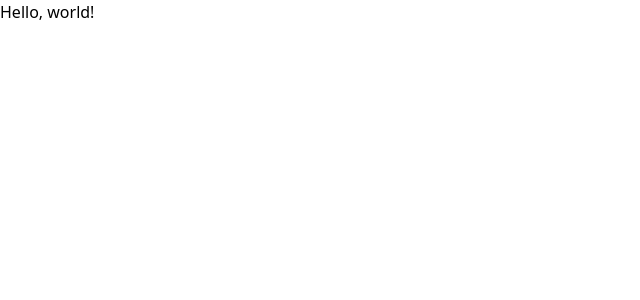
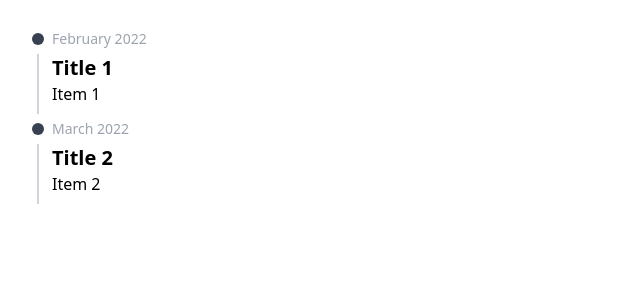
Before and after one commit to iTsygancov/rhtl, a React (Vite) app: page / in a window 1280 px wide. Shown: the top 300 px of the page, without its empty margins (0-640 px from the left). Built offline with nearby package versions, Linux system fonts and the light colour scheme.

Commit message:
feat: implement position left variant

```diff
--- a/package.json
+++ b/package.json
@@ -10,8 +10,11 @@
     "preview": "vite preview"
   },
   "dependencies": {
+    "class-variance-authority": "^0.7.0",
+    "clsx": "^2.1.0",
     "react": "^18.2.0",
-    "react-dom": "^18.2.0"
+    "react-dom": "^18.2.0",
+    "tailwind-merge": "^2.2.1"
   },
   "devDependencies": {
     "@trivago/prettier-plugin-sort-imports": "^4.3.0",
--- a/src/App.tsx
+++ b/src/App.tsx
@@ -1,5 +1,34 @@
+import {
+  Timeline,
+  TimelineContent,
+  TimelineDate,
+  TimelineHeader,
+  TimelineItem
+} from "@/components/ui/timeline";
+
 function App() {
-  return <h1>Hello, world!</h1>;
+  return (
+    <Timeline>
+      <TimelineItem>
+        <TimelineHeader>
+          <TimelineDate>February 2022</TimelineDate>
+        </TimelineHeader>
+        <TimelineContent>
+          <h3 className='text-xl font-bold'>Title 1</h3>
+          <div>Item 1</div>
+        </TimelineContent>
+      </TimelineItem>
+      <TimelineItem>
+        <TimelineHeader>
+          <TimelineDate>March 2022</TimelineDate>
+        </TimelineHeader>
+        <TimelineContent>
+          <h3 className='text-xl font-bold'>Title 2</h3>
+          <div>Item 2</div>
+        </TimelineContent>
+      </TimelineItem>
+    </Timeline>
+  );
 }
 
 export default App;
--- /dev/null
+++ b/src/components/ui/timeline.tsx
@@ -0,0 +1,238 @@
+import { cn } from "@/lib/utils";
+import { cva, type VariantProps } from "class-variance-authority";
+import * as React from "react";
+
+const timelineVariants = cva("flex flex-col gap-2 p-8", {
+  variants: {
+    position: {
+      alternate: "",
+      "alternate-reverse": "",
+      default: "",
+      "default-reverse": "",
+      left: "",
+      right: "text-right"
+    }
+  },
+  defaultVariants: {
+    position: "left"
+  }
+});
+
+type ActiveItemContextProps = {
+  isRefsInitialized: boolean;
+  refs: {
+    icon: React.RefObject<HTMLDivElement>;
+  };
+  setIsRefInitialized: React.Dispatch<React.SetStateAction<boolean>>;
+};
+
+const TimelineContext = React.createContext<ActiveItemContextProps>({
+  isRefsInitialized: false,
+  refs: {
+    icon: React.createRef<HTMLDivElement>()
+  },
+  setIsRefInitialized: () => {}
+});
+
+const TimelineContextProvider = ({
+  children
+}: {
+  children: React.ReactNode;
+}) => {
+  const [isRefsInitialized, setIsRefInitialized] = React.useState(false);
+  const iconRef = React.useRef<HTMLDivElement>(null);
+
+  return (
+    <TimelineContext.Provider
+      value={{
+        isRefsInitialized,
+        refs: {
+          icon: iconRef
+        },
+        setIsRefInitialized
+      }}
+    >
+      {children}
+    </TimelineContext.Provider>
+  );
+};
+
+export interface TimelineProps
+  extends React.HTMLAttributes<HTMLDivElement>,
+    VariantProps<typeof timelineVariants> {}
+
+const Timeline = React.forwardRef<HTMLDivElement, TimelineProps>(
+  ({ className, position, ...props }, ref) => (
+    <TimelineContextProvider>
+      <div
+        ref={ref}
+        className={cn(timelineVariants({ position, className }))}
+        {...props}
+      />
+    </TimelineContextProvider>
+  )
+);
+Timeline.displayName = "Timeline";
+
+const TimelineItem = React.forwardRef<
+  HTMLDivElement,
+  React.HTMLAttributes<HTMLDivElement>
+>(({ className, children, ...props }, ref) => {
+  const {
+    refs: { icon },
+    isRefsInitialized,
+    setIsRefInitialized
+  } = React.useContext(TimelineContext);
+
+  React.useEffect(() => {
+    if (!isRefsInitialized && icon.current) {
+      setIsRefInitialized(true);
+    }
+  }, [setIsRefInitialized, isRefsInitialized, icon]);
+
+  return (
+    <div
+      className={cn(
+        "relative flex min-h-16 flex-col gap-2",
+        !isRefsInitialized && "opacity-0",
+        className
+      )}
+      ref={ref}
+      {...props}
+    >
+      {children}
+    </div>
+  );
+});
+TimelineItem.displayName = "TimelineItem";
+
+const TimelineIcon = React.forwardRef<
+  HTMLDivElement,
+  React.HTMLAttributes<HTMLDivElement>
+>(({ className, children, ...props }) => {
+  const {
+    refs: { icon }
+  } = React.useContext(TimelineContext);
+
+  return children ? (
+    <div ref={icon} {...props}>
+      {children}
+    </div>
+  ) : (
+    <div
+      ref={icon}
+      style={{
+        width: icon.current?.offsetWidth,
+        height: icon.current?.offsetHeight
+      }}
+      className={cn("size-3 rounded-full bg-gray-700", className)}
+      {...props}
+    />
+  );
+});
+TimelineIcon.displayName = "TimelineIcon";
+
+const TimelineSeparator = React.forwardRef<
+  HTMLDivElement,
+  React.HTMLAttributes<HTMLDivElement>
+>(({ className, children, ...props }, ref) => {
+  return (
+    children || (
+      <div ref={ref} className={cn("flex gap-2", className)} {...props}>
+        <div className='mx-auto w-0.5 bg-gray-300'></div>
+      </div>
+    )
+  );
+});
+TimelineSeparator.displayName = "TimelineSeparator";
+
+const TimelineHeader = React.forwardRef<
+  HTMLDivElement,
+  React.HTMLAttributes<HTMLDivElement>
+>(({ className, children, ...props }, ref) => {
+  const iconChild = React.Children.toArray(children).find((child) => {
+    if (React.isValidElement(child) && child.type === TimelineIcon) {
+      return child.props.children;
+    }
+  });
+  const filteredChild = React.Children.toArray(children).filter((child) => {
+    if (React.isValidElement(child) && child.type !== TimelineIcon) {
+      return child.props.children;
+    }
+  });
+
+  return (
+    <div
+      ref={ref}
+      className={cn("flex items-center gap-2", className)}
+      {...props}
+    >
+      {iconChild || <TimelineIcon />}
+      {filteredChild}
+    </div>
+  );
+});
+TimelineHeader.displayName = "TimelineHeader";
+
+const TimelineDate = React.forwardRef<
+  HTMLTimeElement,
+  React.HTMLAttributes<HTMLTimeElement>
+>(({ className, ...props }) => {
+  return (
+    <time
+      className={cn(
+        "text-sm font-normal leading-none text-gray-400 dark:text-gray-500",
+        className
+      )}
+      {...props}
+    />
+  );
+});
+TimelineDate.displayName = "TimelineDate";
+
+const TimelineTitle = React.forwardRef<
+  HTMLHeadingElement,
+  React.HTMLAttributes<HTMLHeadingElement>
+>(({ className, ...props }, ref) => (
+  <h3
+    ref={ref}
+    className={cn(
+      "text-lg font-semibold text-gray-900 dark:text-white",
+      className
+    )}
+    {...props}
+  />
+));
+TimelineTitle.displayName = "TimelineTitle";
+
+const TimelineContent = React.forwardRef<
+  HTMLDivElement,
+  React.HTMLAttributes<HTMLDivElement>
+>(({ className, children, ...props }, ref) => {
+  const {
+    refs: { icon }
+  } = React.useContext(TimelineContext);
+
+  return (
+    <div ref={ref} className={cn("flex gap-2", className)} {...props}>
+      <TimelineSeparator
+        style={{
+          width: icon.current?.offsetWidth
+        }}
+      />
+      <div className='pb-2'>{children}</div>
+    </div>
+  );
+});
+TimelineContent.displayName = "TimelineContent";
+
+export {
+  Timeline,
+  TimelineItem,
+  TimelineIcon,
+  TimelineHeader,
+  TimelineDate,
+  TimelineTitle,
+  TimelineContent,
+  TimelineSeparator
+};
--- /dev/null
+++ b/src/lib/utils.ts
@@ -0,0 +1,6 @@
+import { type ClassValue, clsx } from "clsx";
+import { twMerge } from "tailwind-merge";
+
+export function cn(...inputs: ClassValue[]) {
+  return twMerge(clsx(inputs));
+}
```
Also changed, not shown: 1 other file (tests, documents, lock files or other folders).
